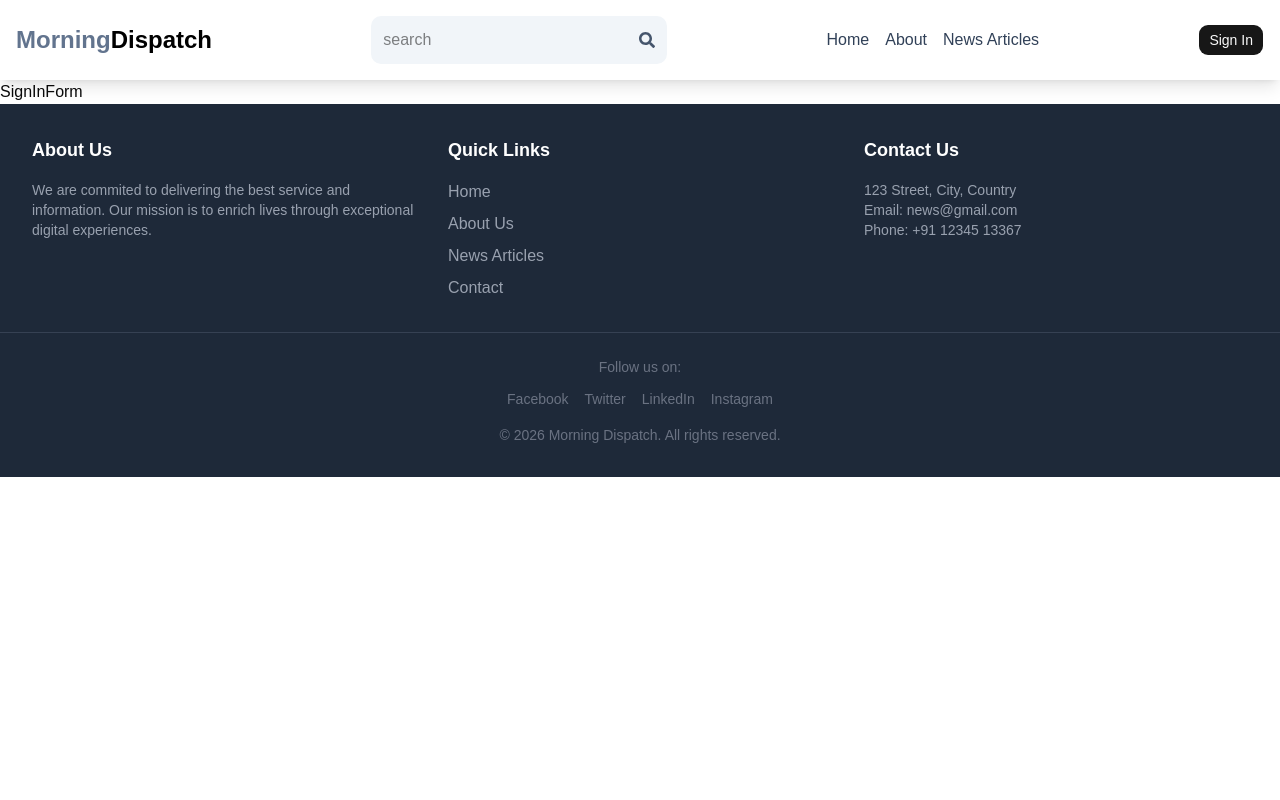
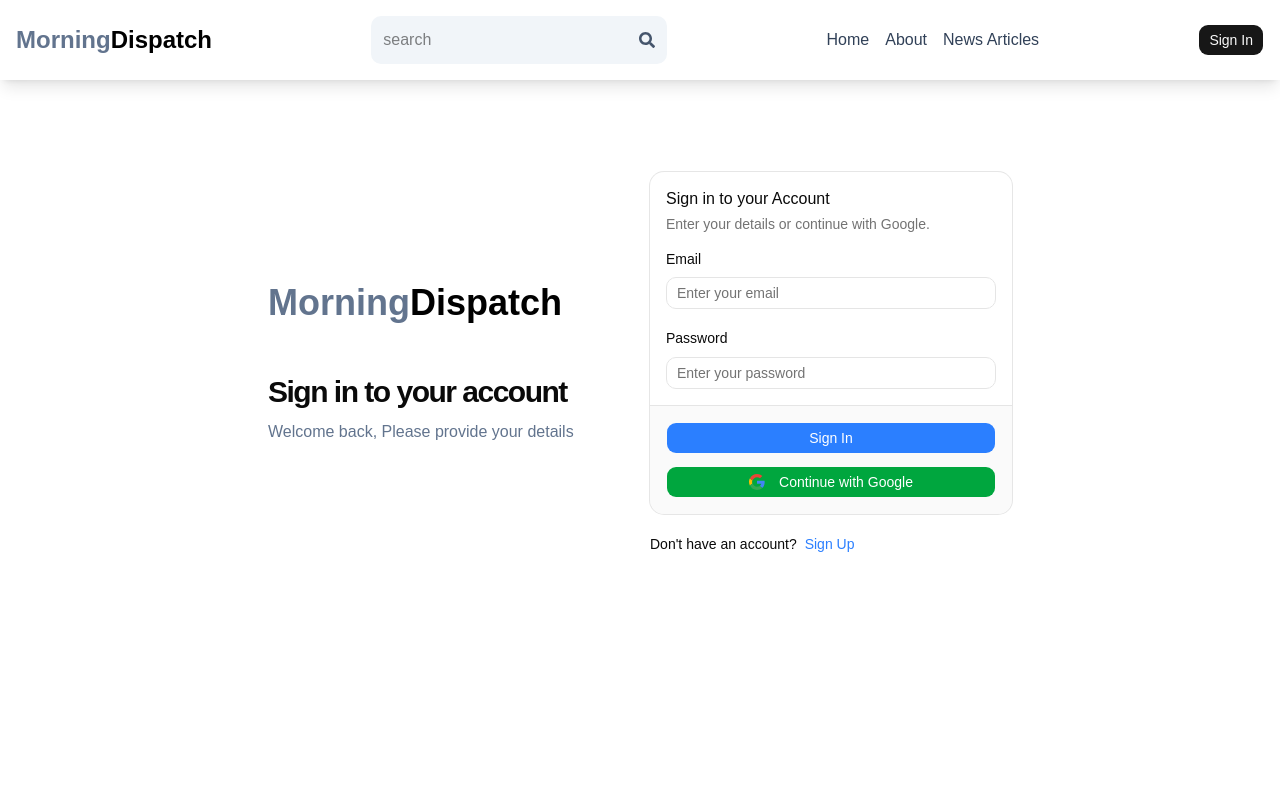
Before and after one commit to VijaySingh092/News-Article-Portal, a React app in the folder Frontend/: page /sign-in in a window 1280 px wide. Shown: the top 800 px of the page. Built offline with nearby package versions, Linux system fonts and the light colour scheme; the HTML template or start-up script is replaced by a standard one.

Commit message:
add signin page with backend

```diff
--- a/Frontend/src/auth/forms/SignInForm.jsx
+++ b/Frontend/src/auth/forms/SignInForm.jsx
@@ -1,9 +1,48 @@
 import React from 'react'
+import {Link} from 'react-router-dom'
+import {SignIn} from '../../components/ui/SignIn'
+
+import { zodResolver } from "@hookform/resolvers/zod"
+import { useForm } from "react-hook-form"
+import * as z from "zod"
+
+const formSchema = z.object({
+  title: z
+    .string()
+    .min(5, "Bug title must be at least 5 characters.")
+    .max(32, "Bug title must be at most 32 characters."),
+  description: z
+    .string()
+    .min(20, "Description must be at least 20 characters.")
+    .max(100, "Description must be at most 100 characters."),
+})
 
 const SignInForm = () => {
+
   return (
-    <div>
-      SignInForm
+    <div className='min-h-screen mt-20'>
+      <div className='flex p-3 max-w-3xl sm:max-2-5xl mx-auto flex-col md:flex-row md:items-center gap-5'>
+        {/* left */}
+        <div className='flex-1'>
+          <Link to={"/"} className='font-bold text-2xl sm:text-4xl flex flex-wrap'>
+          <span className='text-slate-500'>Morning</span>
+          <span className='text-black'>Dispatch</span>
+          </Link>
+
+          <h2 className='text-[24px] md:text-[30px] font-bold leading-[140%] tracking-tighter pt-5 sm:pt-12'>Sign in to your account</h2>
+
+
+        <p className='text-slate-500 text-[-14px] font-medium leading-[140%] md:text-[16px] md:font-normal mt-2'>Welcome back, Please provide your details</p>
+</div>
+
+        {/* right */}
+
+    <div className='flex-1'>
+    <SignIn/>
+    </div>
+
+      </div>
+
     </div>
   )
 }
--- /dev/null
+++ b/Frontend/src/components/ui/SignIn.jsx
@@ -0,0 +1,248 @@
+
+import * as React from "react"
+import { useState } from "react"
+import { zodResolver } from "@hookform/resolvers/zod"
+import { Controller, useForm } from "react-hook-form"
+import {Link, useNavigate} from "react-router-dom"
+import { toast } from "sonner"
+import * as z from "zod"
+
+import { Button } from "@/components/ui/button"
+import {
+  Card,
+  CardContent,
+  CardFooter,
+  CardHeader,
+  CardTitle,
+  CardDescription,
+} from "@/components/ui/card"
+import {
+  Field,
+  FieldError,
+  FieldGroup,
+  FieldLabel,
+} from "@/components/ui/field"
+import { Input } from "@/components/ui/input"
+
+const formSchema = z.object({
+  email: z
+    .string()
+    .email({message:"Please enter a valid email address."}),
+
+  password: z
+    .string()
+    .min(8, "Password must be at least 8 characters."),
+})
+
+export function SignIn() {
+
+  const navigate = useNavigate()
+  const[loading, setLoading] = useState(false)
+  const[errorMessage, setErrorMessage] = useState(null)
+  const form = useForm({
+    resolver: zodResolver(formSchema),
+    defaultValues: {
+      email: "",
+      password: "",
+    },
+  })
+
+
+  // define submit handler
+  async function onSubmit(values) {
+    try{
+      setLoading(true)
+      setErrorMessage(null)
+
+    //   const res = await fetch('/api/auth/signin',{
+    //     method:"POST",
+    //     headers:{"Content-Type" : "application/json"},
+    //     body: JSON.stringify(values),
+    //   })
+
+
+    //   const data = await res.json()
+
+    //    if (!res.ok || data.success === false) {
+    //     const message =
+    //       typeof data.message === "string"
+    //         ?  data.message
+    //         : "Sign in failed! Please try again."
+
+    //      setErrorMessage(message)
+    //     toast.error("Sign in failed! Please try again.")
+    //     return
+    //   }
+
+        // toast.success("Sign in successful!")
+        // navigate("/")
+
+
+        //
+
+const res = await fetch("/api/auth/signin", {
+  method: "POST",
+  headers: { "Content-Type": "application/json" },
+  body: JSON.stringify(values),
+});
+
+const data = await res.json();
+
+if (!res.ok || data.success === false) {
+  const message =
+    typeof data.message === "string"
+      ? data.message
+      : "Sign in failed! Please try again.";
+
+  setErrorMessage(message);
+  toast.error(message);
+  return;
+}
+
+toast.success("Sign in successful!");
+navigate("/");
+
+        //
+
+    }catch(error){
+        console.error("Sign-in error:", error);
+      setErrorMessage(error.message)
+      toast.error("Something went wrong!")
+    }finally{
+      setLoading(false)
+    }
+  }
+
+  function handleGoogleSignup() {
+    toast.info("Google signup clicked", {
+      description: "Connect Google authentication to continue.",
+      position: "bottom-right",
+    })
+  }
+
+  return (
+    <>
+    <Card className="w-full sm:max-w-md">
+      <CardHeader>
+        <CardTitle>Sign in to your Account</CardTitle>
+        <CardDescription>
+          Enter your details or continue with Google.
+        </CardDescription>
+      </CardHeader>
+
+      <CardContent>
+        <form
+          id="signup-form"
+          onSubmit={form.handleSubmit(onSubmit)}
+        >
+          <FieldGroup>
+
+
+            <Controller
+              name="email"
+              control={form.control}
+              render={({ field, fieldState }) => (
+                <Field data-invalid={fieldState.invalid}>
+                  <FieldLabel htmlFor="signup-email">
+                    Email
+                  </FieldLabel>
+
+                  <Input
+                    {...field}
+                    id="signup-email"
+                    type="email"
+                    placeholder="Enter your email"
+                    autoComplete="email"
+                    aria-invalid={fieldState.invalid}
+                  />
+
+                  {fieldState.invalid && (
+                    <FieldError errors={[fieldState.error]} />
+                  )}
+                </Field>
+              )}
+            />
+
+            <Controller
+              name="password"
+              control={form.control}
+              render={({ field, fieldState }) => (
+                <Field data-invalid={fieldState.invalid}>
+                  <FieldLabel htmlFor="signup-password">
+                    Password
+                  </FieldLabel>
+
+                  <Input
+                    {...field}
+                    id="signup-password"
+                    type="password"
+                    placeholder="Enter your password"
+                    autoComplete="current-password"
+                    aria-invalid={fieldState.invalid}
+                  />
+
+                  {fieldState.invalid && (
+                    <FieldError errors={[fieldState.error]} />
+                  )}
+                </Field>
+              )}
+            />
+          </FieldGroup>
+        </form>
+      </CardContent>
+
+      <CardFooter className="flex flex-col gap-3">
+        <Button
+          type="submit"
+          disabled={loading}
+          form="signup-form"
+          className="w-full bg-blue-500 text-white hover:bg-green-700"
+        >
+          {loading ? (
+            <span className="animate-pulse">Loading...</span>
+          ):(
+            <span>Sign In</span>
+          )}
+        </Button>
+
+        <Button
+          type="button"
+          onClick={handleGoogleSignup}
+          className="w-full bg-green-600 text-white hover:bg-green-700"
+        >
+          <svg
+            xmlns="http://www.w3.org/2000/svg"
+            viewBox="0 0 48 48"
+            className="mr-2 h-5 w-5"
+            aria-hidden="true"
+          >
+            <path
+              fill="#EA4335"
+              d="M24 9.5c3.54 0 6.71 1.22 9.21 3.6l6.85-6.85C35.9 2.38 30.47 0 24 0 14.62 0 6.51 5.38 3.06 13.22l7.98 6.19C12.75 13.72 17.9 9.5 24 9.5Z"
+            />
+            <path
+              fill="#4285F4"
+              d="M46.98 24.55c0-1.57-.15-3.09-.38-4.55H24v9.02h12.94c-.58 2.96-2.26 5.48-4.76 7.18l7.73 6C44.42 37.93 46.98 31.82 46.98 24.55Z"
+            />
+            <path
+              fill="#FBBC05"
+              d="M10.04 28.59A14.4 14.4 0 0 1 9.25 24c0-1.6.28-3.14.79-4.59l-7.98-6.19A23.9 23.9 0 0 0 0 24c0 3.87.93 7.52 2.56 10.78l7.48-6.19Z"
+            />
+            <path
+              fill="#34A853"
+              d="M24 48c6.48 0 11.93-2.13 15.91-5.8l-7.73-6c-2.14 1.44-4.89 2.3-8.18 2.3-6.1 0-11.25-4.22-12.96-9.91l-7.98 6.19C6.51 42.62 14.62 48 24 48Z"
+            />
+          </svg>
+          Continue with Google
+        </Button>
+      </CardFooter>
+
+    </Card>
+    <div className="flex gap-2 text-2 text-sm mt-5">
+        <span>Don't have an account?</span>
+        <Link to="/sign-up" className="text-blue-500">Sign Up</Link>
+      </div>
+      {errorMessage && <p className="mt-5 text-red-500">{errorMessage}</p>}
+    </>
+  )
+}
```
Also changed, not shown: 1 other file (tests, documents, lock files or other folders).
